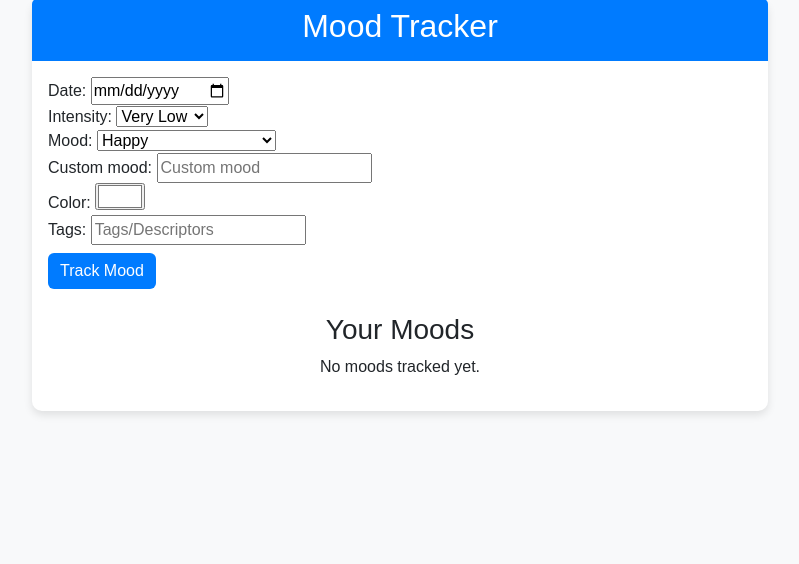
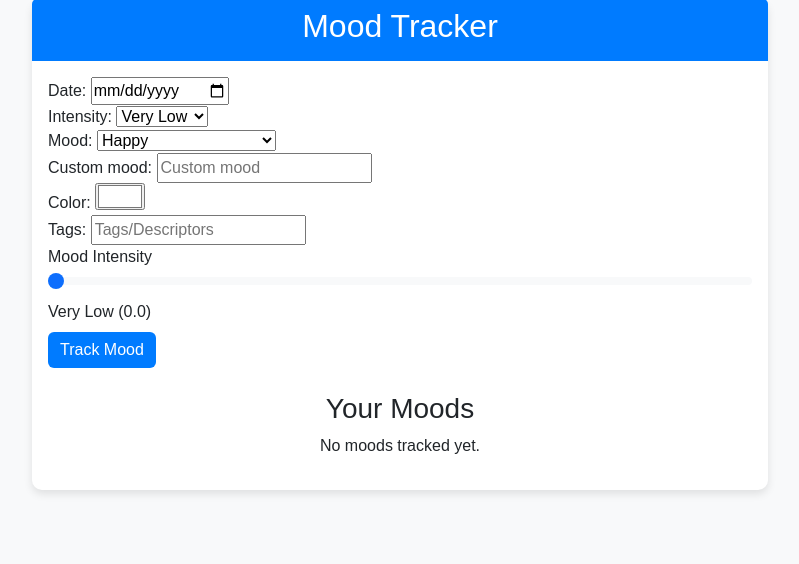
Before and after one commit to Harshit-code-tech/rakhi-2-, a Django app: page /mood_tracker/ in a window 1280 px wide. Shown: the part 87-651 px from the top of the page, without its empty margins (240-1039 px from the left). Run offline with Django 3.2, Linux system fonts and the light colour scheme; the visitor is signed in with stand-in values (Sample User, id 1); data that the repository does not hold is empty; some libraries are stand-ins or nearby versions.

Commit message:
Update mood_tracker.html

```diff
--- a/rakhi2/my_daily_companion/app/templates/mood_tracker.html
+++ b/rakhi2/my_daily_companion/app/templates/mood_tracker.html
@@ -1,4 +1,3 @@
-{# mood_tracker.html #}
 {% extends 'base.html' %}
 {% load static %}
 
@@ -36,6 +35,11 @@
                         {{ form.tags.label_tag }}
                         {{ form.tags }}
                     </div>
+                    <div class="form-group">
+                        <label for="intensity-slider">Mood Intensity</label>
+                        <input type="range" class="form-range" id="intensity-slider" min="0" max="5" step="0.1" value="0">
+                        <div id="intensity-value">Very Low (0.0)</div>
+                    </div>
                     <button type="submit" class="btn btn-primary btn-block mt-2">Track Mood</button>
                 </form>
                 <h3 class="mt-4 text-center box-heading">Your Moods</h3>
@@ -64,7 +68,7 @@
         </div>
     </div>
 </div>
-<script src="{% static 'js/mood.js' %}"></script>
+<script src="{% static 'js/mood_slider.js' %}"></script>
 {% endblock %}
 
 <style>
```
